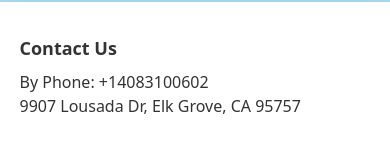
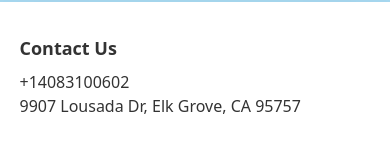
Before and after one commit to ranransarah/appleseed, a React (Vite) app: page / in a window 390 px wide. Shown: the part 4637-4795 px from the top of the page. Built offline with nearby package versions, Linux system fonts and the light colour scheme.

Commit message:
update phone number

```diff
--- a/src/components/Footer.tsx
+++ b/src/components/Footer.tsx
@@ -5,7 +5,7 @@ export default function Footer() {
 		<footer className="px-[5%] xl:px-[10%] min-h-10 gap-10 flex flex-wrap items-center justify-between py-8 shadow-2xl">
 			<div className="flex flex-col">
 				<p className="text-lg font-semibold mb-2">Contact Us</p>
-				<a href="tel:+14083100602">By Phone: +14083100602</a>
+				<a href="tel:+14083100602">+14083100602</a>
 				<p>9907 Lousada Dr, Elk Grove, CA 95757</p>
 			</div>
 			<div className="flex flex-col items-center">
```
